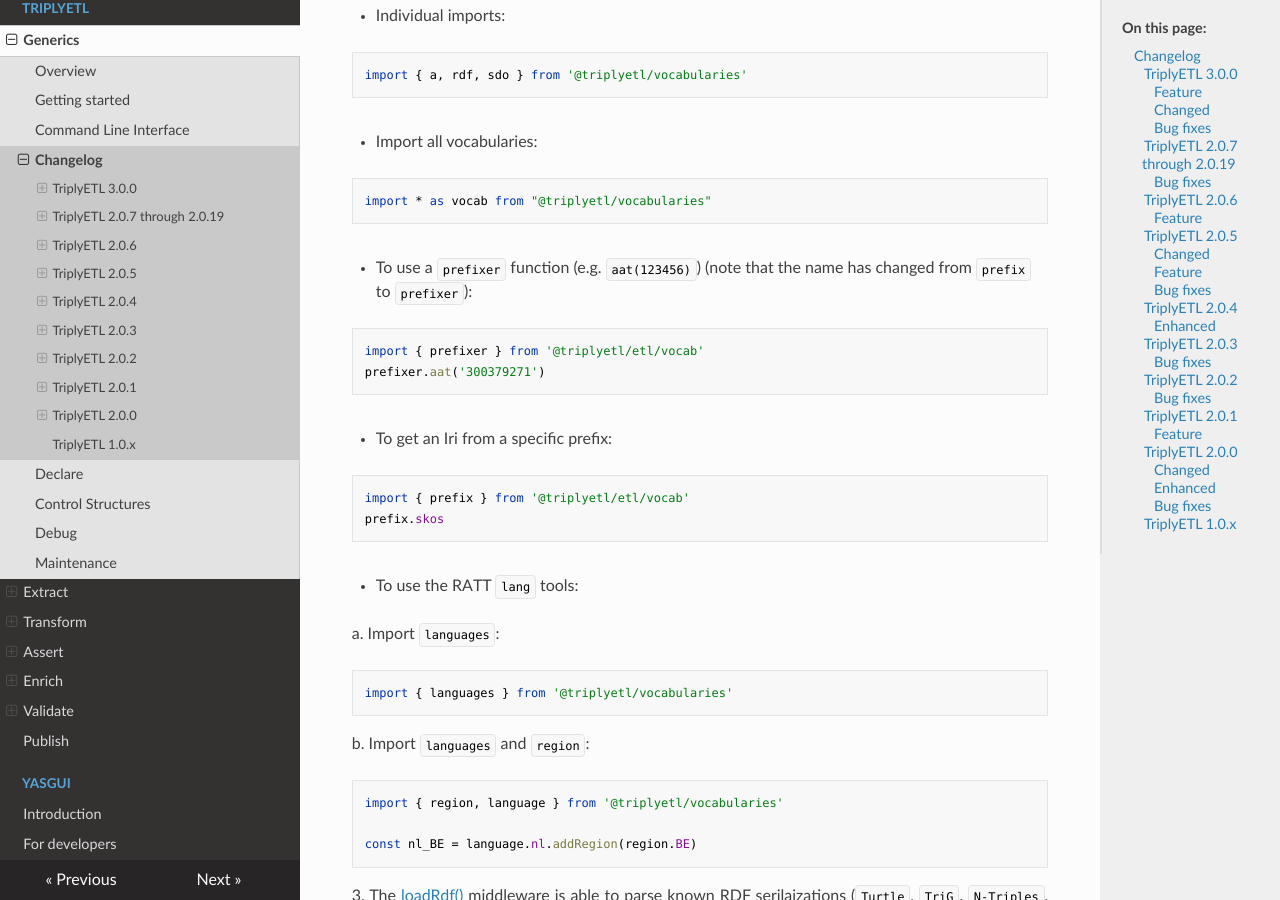
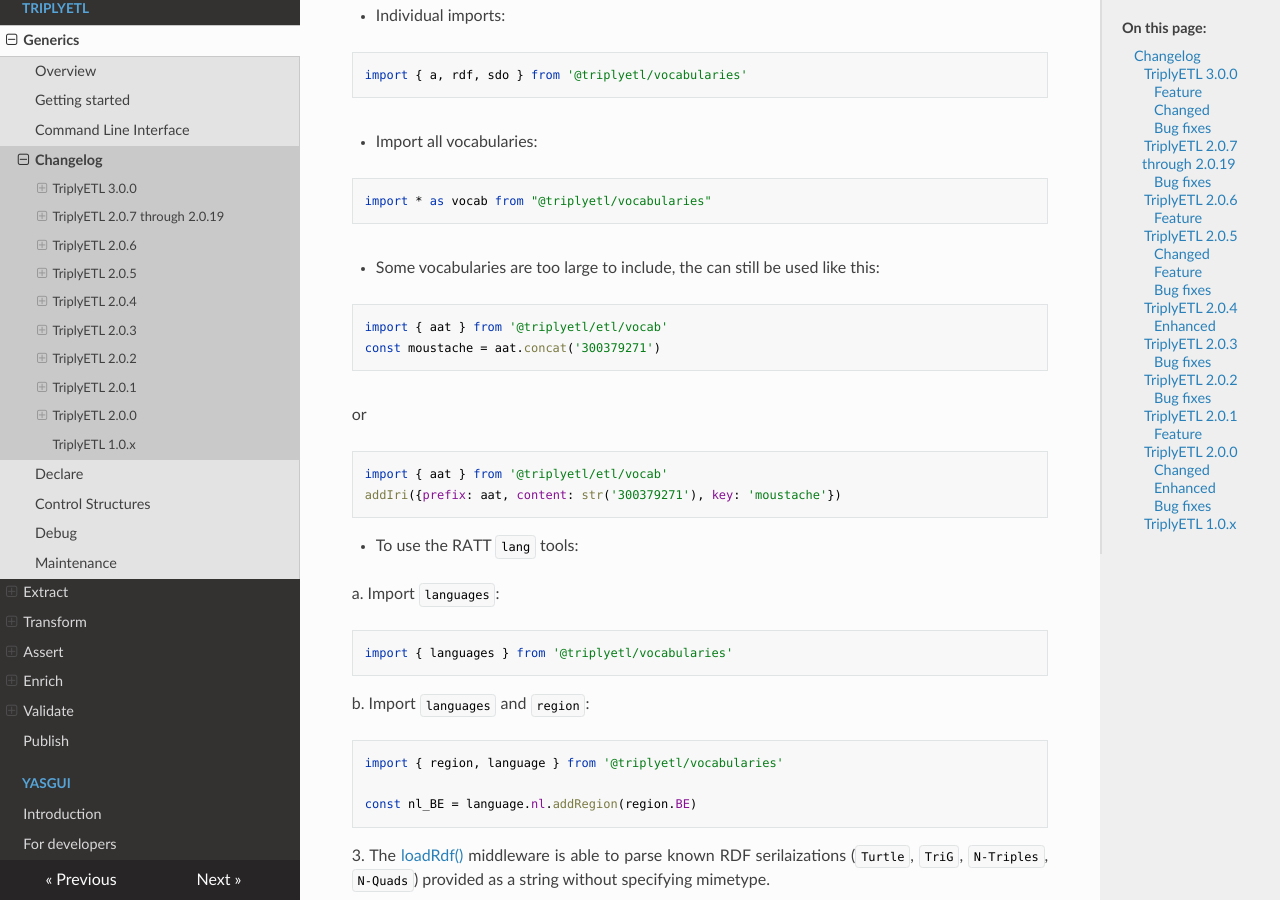
Before and after one commit to TriplyDB/Documentation, an MkDocs documentation site: the page built from docs/triply-etl/changelog/index.md, in a window 1280 px wide and 900 px high, scrolled down 1327 px. Built offline with MkDocs 1.6.1, drawn with Linux system fonts in a browser that asks for light colours.

Commit message:
Updates prefix docs

````diff
--- a/docs/triply-etl/changelog/index.md
+++ b/docs/triply-etl/changelog/index.md
@@ -57,18 +57,18 @@
 import * as vocab from "@triplyetl/vocabularies"
 ```
 
-   - To use a `prefixer` function (e.g. `aat(123456)`) (note that the name has changed from `prefix` to `prefixer`):
+   - Some vocabularies are too large to include, the can still be used like this:
 
 ```ts
-import { prefixer } from '@triplyetl/etl/vocab'
-prefixer.aat('300379271')
+import { aat } from '@triplyetl/etl/vocab'
+const moustache = aat.concat('300379271')
 ```
 
-   - To get an Iri from a specific prefix:
+or
 
 ```ts
-import { prefix } from '@triplyetl/etl/vocab'
-prefix.skos
+import { aat } from '@triplyetl/etl/vocab'
+addIri({prefix: aat, content: str('300379271'), key: 'moustache'})
 ```
 
    - To use the RATT `lang` tools:
````
